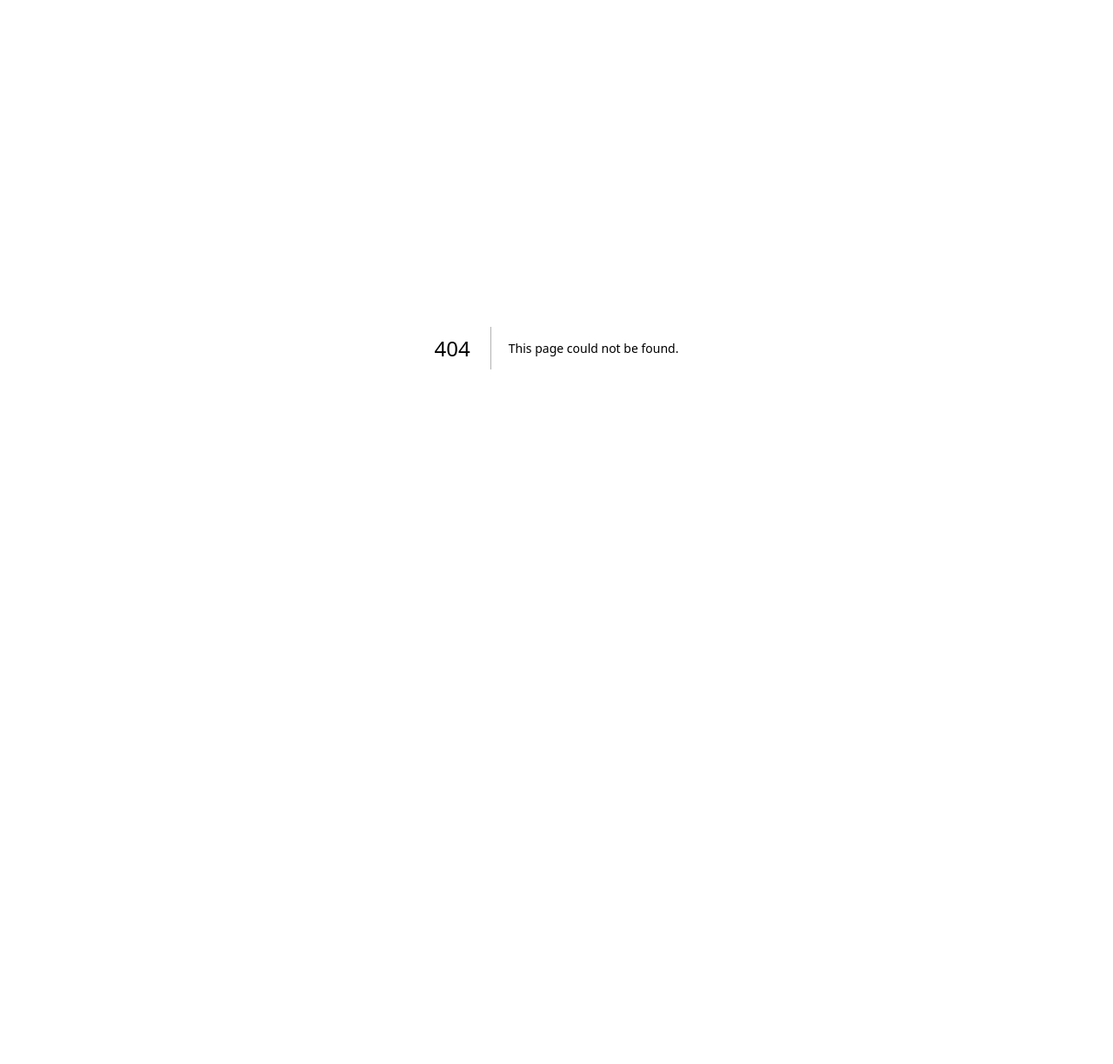
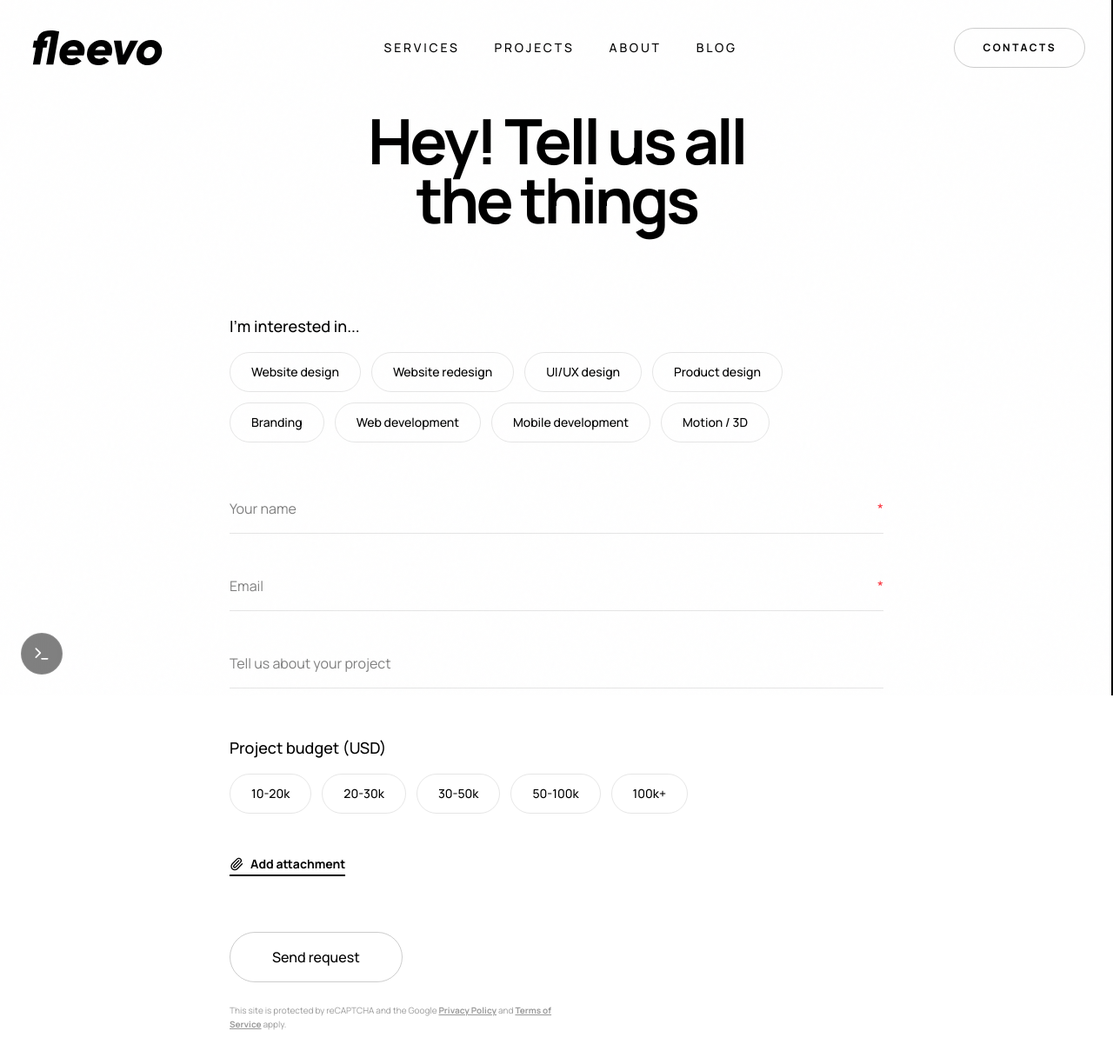
Before and after one commit to hichemdjouadi/Fleevo.agency, a Next.js app: page /contact in a window 1280 px wide. Before the commit this address had no page. Shown: the top 1224 px of the page at 87% size. Before the commit the page ends 800 px from the top, so only its background shows below. Built offline with nearby package versions, Linux system fonts and the light colour scheme; no server answers.

Commit message:
feat(contact): build dedicated contact page exactly matching the reference ui, hook up to supabase CRM

```diff
--- /dev/null
+++ b/src/app/(marketing)/contact/page.tsx
@@ -0,0 +1,18 @@
+import ContactForm from "@/components/ContactForm";
+
+export default function ContactPage() {
+  return (
+    <main className="min-h-screen bg-white text-black pt-32 pb-24 selection:bg-black selection:text-white">
+      <div className="max-w-[800px] mx-auto px-6 flex flex-col items-center">
+
+        <h1 className="text-5xl md:text-7xl font-bold tracking-tighter text-center mb-24 leading-[0.95]">
+          Hey! Tell us all <br />
+          the things
+        </h1>
+
+        <ContactForm />
+
+      </div>
+    </main>
+  );
+}
--- /dev/null
+++ b/src/components/ContactForm.tsx
@@ -0,0 +1,173 @@
+"use client";
+
+import { useState } from "react";
+import { Paperclip } from "lucide-react";
+import { supabase } from "@/lib/supabase";
+
+export default function ContactForm() {
+  const [interests, setInterests] = useState<string[]>([]);
+  const [name, setName] = useState("");
+  const [email, setEmail] = useState("");
+  const [details, setDetails] = useState("");
+  const [budget, setBudget] = useState("");
+  const [isSubmitting, setIsSubmitting] = useState(false);
+  const [isSuccess, setIsSuccess] = useState(false);
+  const [error, setError] = useState<string | null>(null);
+
+  const interestOptions = [
+    "Website design", "Website redesign", "UI/UX design",
+    "Product design", "Branding", "Web development",
+    "Mobile development", "Motion / 3D"
+  ];
+
+  const budgetOptions = ["10-20k", "20-30k", "30-50k", "50-100k", "100k+"];
+
+  const toggleInterest = (option: string) => {
+    setInterests(prev =>
+      prev.includes(option) ? prev.filter(i => i !== option) : [...prev, option]
+    );
+  };
+
+  const handleSubmit = async (e: React.FormEvent) => {
+    e.preventDefault();
+    setIsSubmitting(true);
+    setError(null);
+
+    const compiledNotes = `
+Interests: ${interests.join(', ')}
+Budget: ${budget}
+Project Details: ${details}
+`.trim();
+
+    try {
+      const { error: submitError } = await supabase
+        .from('leads')
+        .insert([
+          {
+            business_name: name,
+            contact_email: email,
+            notes: compiledNotes,
+            niche: "Inbound Lead",
+            status: "New"
+          }
+        ]);
+
+      if (submitError) throw submitError;
+      setIsSuccess(true);
+    } catch (err: any) {
+      setError(err.message || "Failed to submit request.");
+    } finally {
+      setIsSubmitting(false);
+    }
+  };
+
+  if (isSuccess) {
+    return (
+      <div className="w-full py-20 text-center">
+        <h3 className="text-4xl font-bold mb-4">Request Sent</h3>
+        <p className="text-black/60">We will get back to you shortly.</p>
+      </div>
+    );
+  }
+
+  return (
+    <form onSubmit={handleSubmit} className="w-full max-w-[800px] flex flex-col gap-12 text-left">
+
+      {/* Interests */}
+      <div className="flex flex-col gap-4">
+        <label className="text-lg font-medium text-black">I'm interested in...</label>
+        <div className="flex flex-wrap gap-3">
+          {interestOptions.map((opt) => (
+            <button
+              key={opt}
+              type="button"
+              onClick={() => toggleInterest(opt)}
+              className={`px-6 py-3 rounded-full border transition-all text-sm font-medium ${interests.includes(opt) ? "bg-black text-white border-black" : "border-black/10 text-black hover:border-black"}`}
+            >
+              {opt}
+            </button>
+          ))}
+        </div>
+      </div>
+
+      {/* Inputs */}
+      <div className="flex flex-col gap-8">
+        <div className="relative">
+          <input
+            type="text"
+            required
+            value={name}
+            onChange={(e) => setName(e.target.value)}
+            placeholder="Your name"
+            className="w-full bg-transparent border-b border-black/10 py-4 text-black placeholder:text-black/50 focus:outline-none focus:border-black transition-colors"
+          />
+          <span className="text-red-500 absolute top-4 right-0">*</span>
+        </div>
+
+        <div className="relative">
+          <input
+            type="email"
+            required
+            value={email}
+            onChange={(e) => setEmail(e.target.value)}
+            placeholder="Email"
+            className="w-full bg-transparent border-b border-black/10 py-4 text-black placeholder:text-black/50 focus:outline-none focus:border-black transition-colors"
+          />
+          <span className="text-red-500 absolute top-4 right-0">*</span>
+        </div>
+
+        <div className="relative">
+          <textarea
+            value={details}
+            onChange={(e) => setDetails(e.target.value)}
+            placeholder="Tell us about your project"
+            rows={1}
+            className="w-full bg-transparent border-b border-black/10 py-4 text-black placeholder:text-black/50 focus:outline-none focus:border-black transition-colors resize-none"
+          />
+        </div>
+      </div>
+
+      {/* Budget */}
+      <div className="flex flex-col gap-4">
+        <label className="text-lg font-medium text-black">Project budget (USD)</label>
+        <div className="flex flex-wrap gap-3">
+          {budgetOptions.map((opt) => (
+            <button
+              key={opt}
+              type="button"
+              onClick={() => setBudget(opt)}
+              className={`px-6 py-3 rounded-full border transition-all text-sm font-medium ${budget === opt ? "bg-black text-white border-black" : "border-black/10 text-black hover:border-black"}`}
+            >
+              {opt}
+            </button>
+          ))}
+        </div>
+      </div>
+
+      {/* Attachment */}
+      <div>
+        <button type="button" className="flex items-center gap-2 text-black font-bold text-sm border-b-2 border-black pb-0.5 hover:opacity-70 transition-opacity w-fit">
+          <Paperclip className="w-4 h-4" /> Add attachment
+        </button>
+      </div>
+
+      {error && <p className="text-red-500 text-sm">{error}</p>}
+
+      {/* Submit */}
+      <div className="flex flex-col gap-6 pt-4">
+        <button
+          type="submit"
+          disabled={isSubmitting}
+          className="w-fit px-12 py-4 rounded-full border border-black/20 text-black font-medium hover:bg-black hover:text-white transition-colors disabled:opacity-50"
+        >
+          {isSubmitting ? "Sending..." : "Send request"}
+        </button>
+
+        <p className="text-[10px] text-black/40 max-w-sm leading-relaxed">
+          This site is protected by reCAPTCHA and the Google <a href="#" className="font-bold underline">Privacy Policy</a> and <a href="#" className="font-bold underline">Terms of Service</a> apply.
+        </p>
+      </div>
+
+    </form>
+  );
+}
--- a/src/components/Footer.tsx
+++ b/src/components/Footer.tsx
@@ -1,128 +1,80 @@
 "use client";
 
-import { useEffect, useState } from "react";
 import Link from "next/link";
-import { Globe, Mail, MessageSquare, Share2 } from "lucide-react";
-import Magnetic from "./Magnetic";
+import { Github, Linkedin, Twitter, Youtube } from "lucide-react";
 
 export default function Footer() {
-  const [time, setTime] = useState("");
+  return (
+    <footer className="w-full bg-black text-white pt-24 pb-12 px-6 md:px-12">
+      <div className="max-w-[1200px] mx-auto flex flex-col gap-32">
 
-  useEffect(() => {
-    const updateTime = () => {
-      const now = new Date();
-      setTime(now.toLocaleTimeString("en-US", { timeZone: "Africa/Algiers", hour12: false }) + " DZ");
-    };
-    updateTime();
-    const interval = setInterval(updateTime, 1000);
-    return () => clearInterval(interval);
-  }, []);
-
-  return (
-    <footer className="relative w-full bg-[#050505] text-white pt-32 pb-8 px-6 md:px-16 overflow-hidden border-t border-white/5">
-
-      {/* Background Subtle Gradient Pyramid/Light */}
-      <div className="absolute top-0 left-1/2 -translate-x-1/2 w-[150vw] h-[1000px] pointer-events-none z-0 opacity-40 flex justify-center">
-        <div className="w-0 h-0 border-l-[600px] border-l-transparent border-r-[600px] border-r-transparent border-b-[800px] border-b-white/5 blur-3xl mix-blend-screen" />
-      </div>
-
-      <div className="max-w-[1600px] mx-auto relative z-10">
-
-        {/* Massive Top CTA */}
-        <div className="w-full flex flex-col items-center text-center mb-32">
-          <h2 className="text-[10vw] md:text-[6vw] font-medium tracking-tighter leading-[1.1]">
-            Ready to scale?
-          </h2>
-          <div className="relative inline-block">
-            <h2
-              onClick={() => document.getElementById("intake")?.scrollIntoView({ behavior: "smooth" })}
-              className="text-[10vw] md:text-[6vw] font-light text-white/80 tracking-tighter leading-[1.1] cursor-pointer hover:text-white transition-colors"
-            >
-              Deploy your engine
-            </h2>
-            <div className="absolute bottom-2 md:bottom-4 left-0 w-full h-[2px] bg-white/40" />
-          </div>
-        </div>
-
-        {/* Structured Grid */}
-        <div className="grid grid-cols-1 lg:grid-cols-12 gap-16 lg:gap-8 pb-16 border-b border-white/10">
+        {/* Main Content */}
+        <div className="flex flex-col lg:flex-row justify-between gap-16">
 
           {/* Left Side: Contacts & Offices */}
-          <div className="lg:col-span-8 flex flex-col gap-12">
+          <div className="flex flex-col gap-12">
 
             {/* Contact Pills */}
             <div className="flex flex-wrap gap-4">
-              <Magnetic intensity={0.2}>
-                <a href="mailto:contact@fleevo.com" className="inline-flex items-center px-8 py-4 rounded-full border border-white/30 hover:border-white transition-colors text-lg tracking-wide font-light">
+              <a href="mailto:contact@fleevo.com" className="inline-flex items-center px-6 py-3 rounded-full border border-white/20 hover:border-white transition-colors text-sm font-medium">
                 contact@fleevo.com
               </a>
-              </Magnetic>
-              <Magnetic intensity={0.2}>
-                <a href="https://wa.me/213655934124" target="_blank" rel="noreferrer" className="inline-flex items-center px-8 py-4 rounded-full border border-white/30 hover:border-white transition-colors text-lg tracking-wide font-light">
+              <a href="https://wa.me/213655934124" target="_blank" rel="noreferrer" className="inline-flex items-center px-6 py-3 rounded-full border border-white/20 hover:border-white transition-colors text-sm font-medium">
                 +213 655 934 124
               </a>
-              </Magnetic>
             </div>
 
             {/* Offices */}
             <div className="flex flex-col md:flex-row gap-12 md:gap-24">
-              <div className="flex flex-col gap-2">
-                <span className="text-xs font-bold tracking-[0.2em] text-white/60 uppercase">MENA HQ</span>
-                <span className="font-medium text-lg">Algiers, Algeria</span>
-                <span className="text-white/60 font-light">{time}</span>
+              <div className="flex flex-col gap-1 text-sm">
+                <span className="text-[10px] text-white/50 tracking-widest uppercase mb-1">Main Office</span>
+                <span className="font-medium">Algiers HQ</span>
+                <span className="text-white/80">Algiers, Algeria</span>
               </div>
-              <div className="flex flex-col gap-2">
-                <span className="text-xs font-bold tracking-[0.2em] text-white/60 uppercase">Global</span>
-                <span className="font-medium text-lg">Remote Distribution</span>
-                <span className="text-white/60 font-light">Available 24/7</span>
+              <div className="flex flex-col gap-1 text-sm">
+                <span className="text-[10px] text-white/50 tracking-widest uppercase mb-1">Second Office</span>
+                <span className="font-medium">Global</span>
+                <span className="text-white/80">Remote Distribution</span>
               </div>
             </div>
 
           </div>
 
           {/* Right Side: Links */}
-          <div className="lg:col-span-4 flex justify-start lg:justify-end">
-            <div className="grid grid-cols-2 gap-x-16 gap-y-4 text-lg font-light tracking-wide">
-              <Link href="/systems" className="hover:text-white/70 transition-colors">Systems</Link>
-              <Link href="/work" className="hover:text-white/70 transition-colors">Proof of Concept</Link>
-              <Link href="/about" className="hover:text-white/70 transition-colors">The Agency</Link>
-              <Link href="/#intake" className="hover:text-white/70 transition-colors">Workflow</Link>
-              <Link href="#" className="hover:text-white/70 transition-colors">Blog</Link>
-              <Link href="#" className="hover:text-white/70 transition-colors">Contacts</Link>
+          <div className="flex">
+            <div className="grid grid-cols-2 gap-x-12 gap-y-4 text-sm font-medium">
+              <Link href="/services" className="hover:text-white/70 transition-colors">Services</Link>
+              <Link href="/blog" className="hover:text-white/70 transition-colors">Blog</Link>
+              <Link href="/work" className="hover:text-white/70 transition-colors">Projects</Link>
+              <Link href="/workflow" className="hover:text-white/70 transition-colors">Workflow</Link>
+              <Link href="/about" className="hover:text-white/70 transition-colors">About</Link>
+              <Link href="/contact" className="hover:text-white/70 transition-colors">Contacts</Link>
             </div>
           </div>
 
         </div>
 
         {/* Bottom Bar */}
-        <div className="flex flex-col md:flex-row justify-between items-center pt-8 gap-8">
-          <div className="flex items-center gap-8 text-sm text-white/60">
-            <Link href="#" className="hover:text-white transition-colors">Privacy Policy</Link>
-            <span>&copy; {new Date().getFullYear()}, Fleevo</span>
+        <div className="flex flex-col md:flex-row justify-between items-end md:items-center gap-8">
+          <div className="flex items-center gap-4 text-[10px] text-white/60">
+            <Link href="#" className="hover:text-white font-medium transition-colors">Privacy Policy</Link>
+            <span>&copy; {new Date().getFullYear()} Fleevo</span>
           </div>
 
           {/* Social Icons */}
-          <div className="flex items-center gap-4">
-            <Magnetic intensity={0.3}>
-              <a href="#" className="w-12 h-12 rounded-full bg-white/5 hover:bg-white/10 border border-white/10 flex items-center justify-center transition-colors">
-                <Globe className="w-5 h-5 text-white/80" />
+          <div className="flex gap-4">
+            <a href="#" className="w-10 h-10 rounded-full bg-white/5 flex items-center justify-center hover:bg-white/10 transition-colors">
+              <Twitter className="w-4 h-4 text-white" />
             </a>
-            </Magnetic>
-            <Magnetic intensity={0.3}>
-              <a href="https://wa.me/213655934124" target="_blank" rel="noreferrer" className="w-12 h-12 rounded-full bg-white/5 hover:bg-white/10 border border-white/10 flex items-center justify-center transition-colors">
-                <MessageSquare className="w-5 h-5 text-white/80" />
+            <a href="#" className="w-10 h-10 rounded-full bg-white/5 flex items-center justify-center hover:bg-white/10 transition-colors">
+              <Github className="w-4 h-4 text-white" />
             </a>
-            </Magnetic>
-            <Magnetic intensity={0.3}>
-              <a href="mailto:contact@fleevo.com" className="w-12 h-12 rounded-full bg-white/5 hover:bg-white/10 border border-white/10 flex items-center justify-center transition-colors">
-                <Mail className="w-5 h-5 text-white/80" />
+            <a href="#" className="w-10 h-10 rounded-full bg-white/5 flex items-center justify-center hover:bg-white/10 transition-colors">
+              <Youtube className="w-4 h-4 text-white" />
             </a>
-            </Magnetic>
-            <Magnetic intensity={0.3}>
-              <a href="#" className="w-12 h-12 rounded-full bg-white/5 hover:bg-white/10 border border-white/10 flex items-center justify-center transition-colors">
-                <Share2 className="w-5 h-5 text-white/80" />
+            <a href="#" className="w-10 h-10 rounded-full bg-white/5 flex items-center justify-center hover:bg-white/10 transition-colors">
+              <Linkedin className="w-4 h-4 text-white" />
             </a>
-            </Magnetic>
           </div>
         </div>
 
--- a/src/components/Navbar.tsx
+++ b/src/components/Navbar.tsx
@@ -25,20 +25,18 @@ export default function Navbar() {
         </div>
 
         <div className="hidden md:flex items-center gap-10 text-sm font-medium tracking-[0.2em] uppercase">
-          <Link href="/systems" className="hover:opacity-50 transition-opacity">Systems</Link>
-          <Link href="/work" className="hover:opacity-50 transition-opacity">Work</Link>
+          <Link href="/services" className="hover:opacity-50 transition-opacity">Services</Link>
+          <Link href="/work" className="hover:opacity-50 transition-opacity">Projects</Link>
           <Link href="/about" className="hover:opacity-50 transition-opacity">About</Link>
+          <Link href="/blog" className="hover:opacity-50 transition-opacity">Blog</Link>
         </div>
 
         <div className="flex items-center gap-4 z-[60]">
           <div className="hidden md:block">
             <Magnetic intensity={0.5}>
-              <button
-                onClick={() => document.getElementById("intake")?.scrollIntoView({ behavior: "smooth" })}
-                className="px-8 py-3.5 rounded-full text-xs font-bold tracking-[0.2em] uppercase border border-white/20 bg-transparent hover:bg-white hover:text-black transition-colors duration-500"
-              >
-                Book Strategy
-              </button>
+              <Link href="/contact" className="inline-block px-8 py-3.5 rounded-full text-xs font-bold tracking-[0.2em] uppercase border border-white/20 bg-transparent hover:bg-white hover:text-black transition-colors duration-500">
+                Contacts
+              </Link>
             </Magnetic>
           </div>
 
@@ -63,20 +61,19 @@ export default function Navbar() {
             className="fixed inset-0 z-[45] bg-black text-white flex flex-col items-center justify-center gap-12"
           >
             <div className="flex flex-col items-center gap-8 text-[12vw] font-medium tracking-tighter uppercase">
-              <Link href="/systems" onClick={() => setIsMobileMenuOpen(false)} className="hover:opacity-50 transition-opacity">Systems</Link>
-              <Link href="/work" onClick={() => setIsMobileMenuOpen(false)} className="hover:opacity-50 transition-opacity">Work</Link>
+              <Link href="/services" onClick={() => setIsMobileMenuOpen(false)} className="hover:opacity-50 transition-opacity">Services</Link>
+              <Link href="/work" onClick={() => setIsMobileMenuOpen(false)} className="hover:opacity-50 transition-opacity">Projects</Link>
               <Link href="/about" onClick={() => setIsMobileMenuOpen(false)} className="hover:opacity-50 transition-opacity">About</Link>
+              <Link href="/blog" onClick={() => setIsMobileMenuOpen(false)} className="hover:opacity-50 transition-opacity">Blog</Link>
             </div>
 
-            <button
-              onClick={() => {
-                setIsMobileMenuOpen(false);
-                setTimeout(() => document.getElementById("intake")?.scrollIntoView({ behavior: "smooth" }), 500);
-              }}
+            <Link
+              href="/contact"
+              onClick={() => setIsMobileMenuOpen(false)}
               className="mt-8 px-12 py-5 rounded-full text-sm font-bold tracking-[0.2em] uppercase border border-white/20 bg-white text-black transition-transform active:scale-95"
             >
-              Book Strategy Call
-            </button>
+              Contacts
+            </Link>
           </motion.div>
         )}
       </AnimatePresence>
```
Lines whose indentation alone changed are shown as unchanged.
